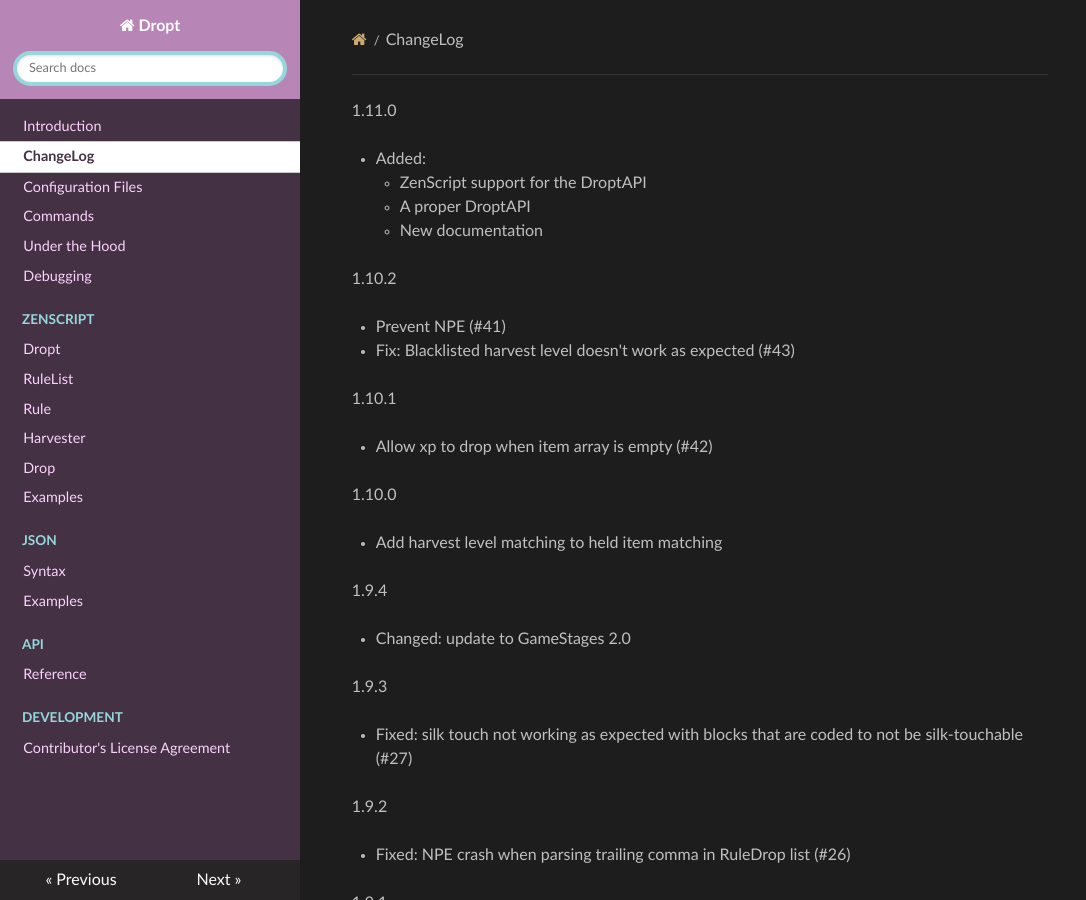
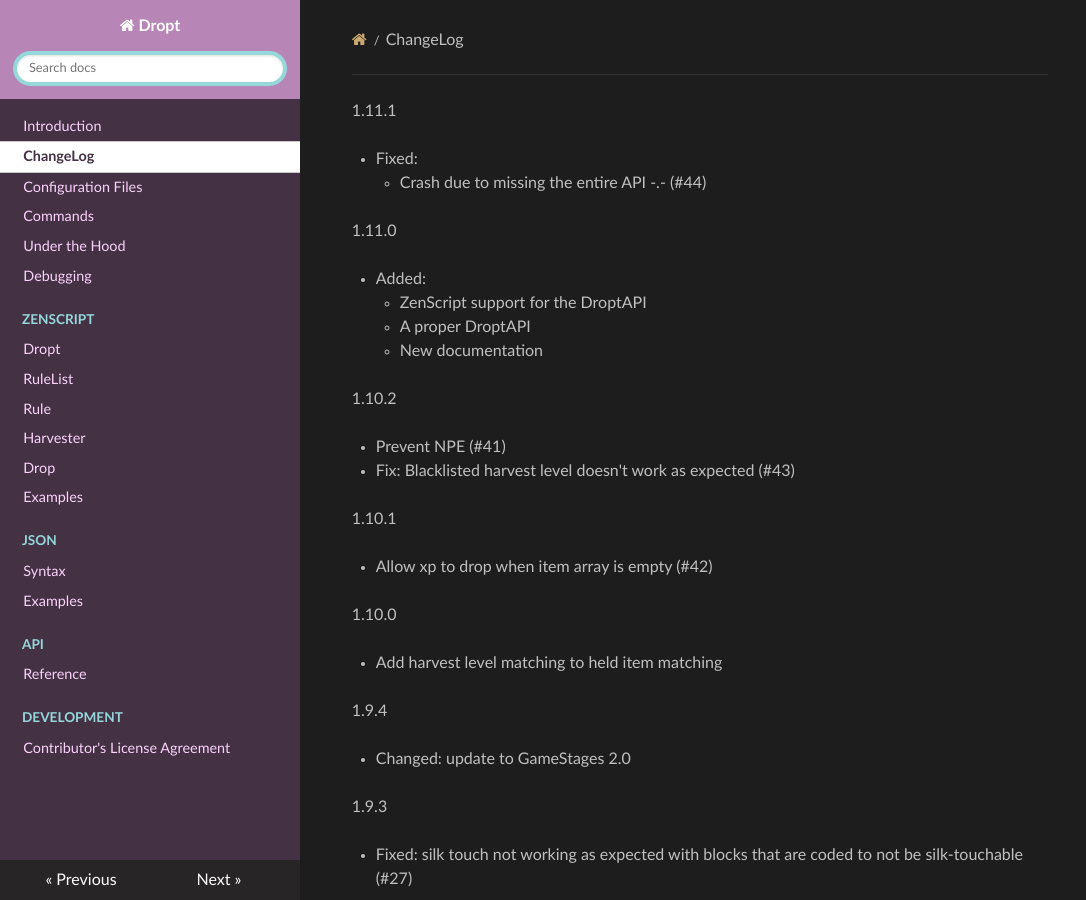
Before and after one commit to codetaylor/dropt-1.12, an MkDocs documentation site: the page built from docs/changelog.md, in a window 1280 px wide and 900 px high. Shown: the whole window, without its empty margins (0-1086 px from the left). Built offline with MkDocs 1.6.1, drawn with Linux system fonts in a browser that asks for light colours; nearby versions of some CDN libraries; old or Windows-style settings are respelled for this version of MkDocs.

Commit message:
Update docs

```diff
--- a/docs/changelog.md
+++ b/docs/changelog.md
@@ -1,3 +1,8 @@
+1.11.1
+
+  * Fixed:
+    * Crash due to missing the entire API -.- (#44)
+
 1.11.0
 
   * Added:
```
